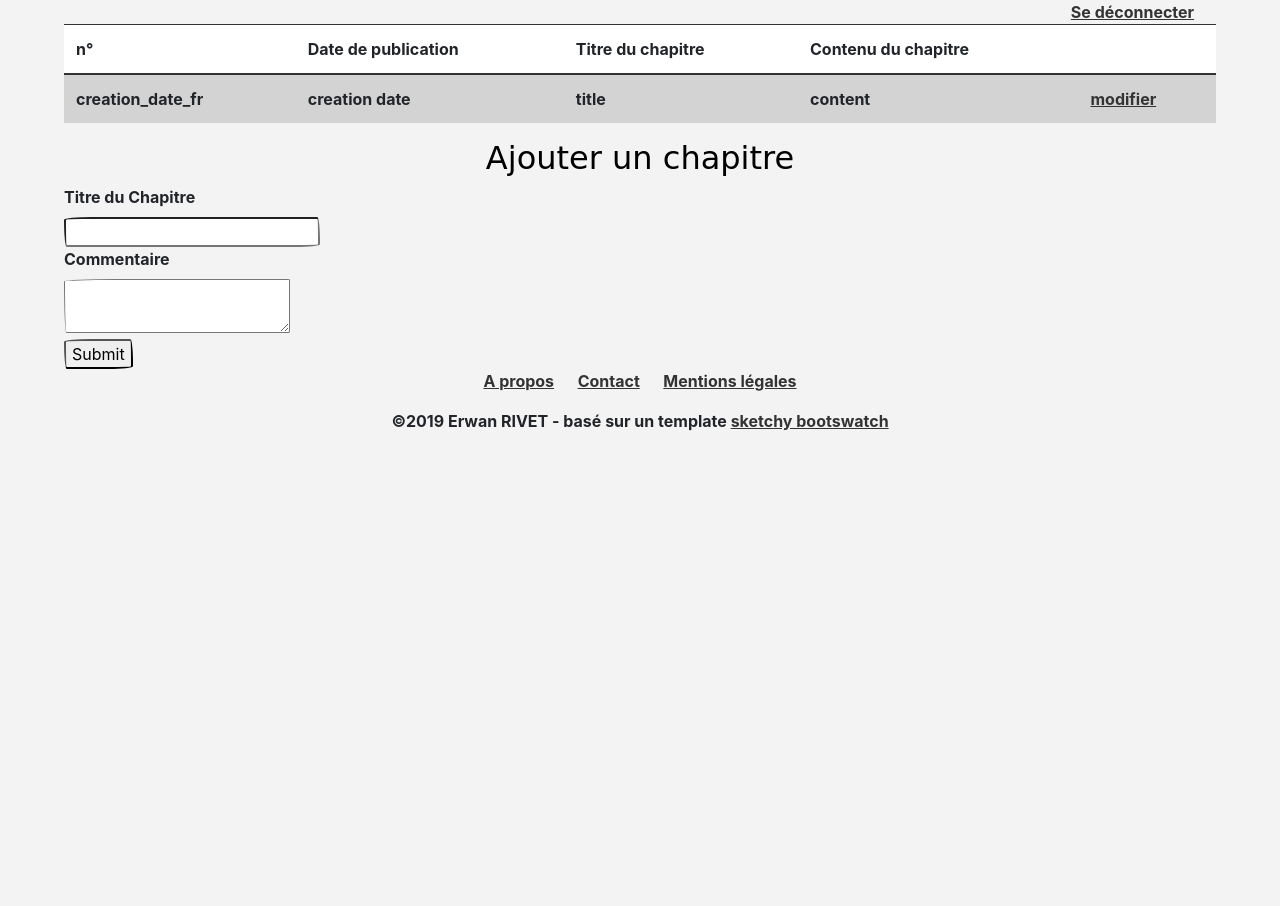
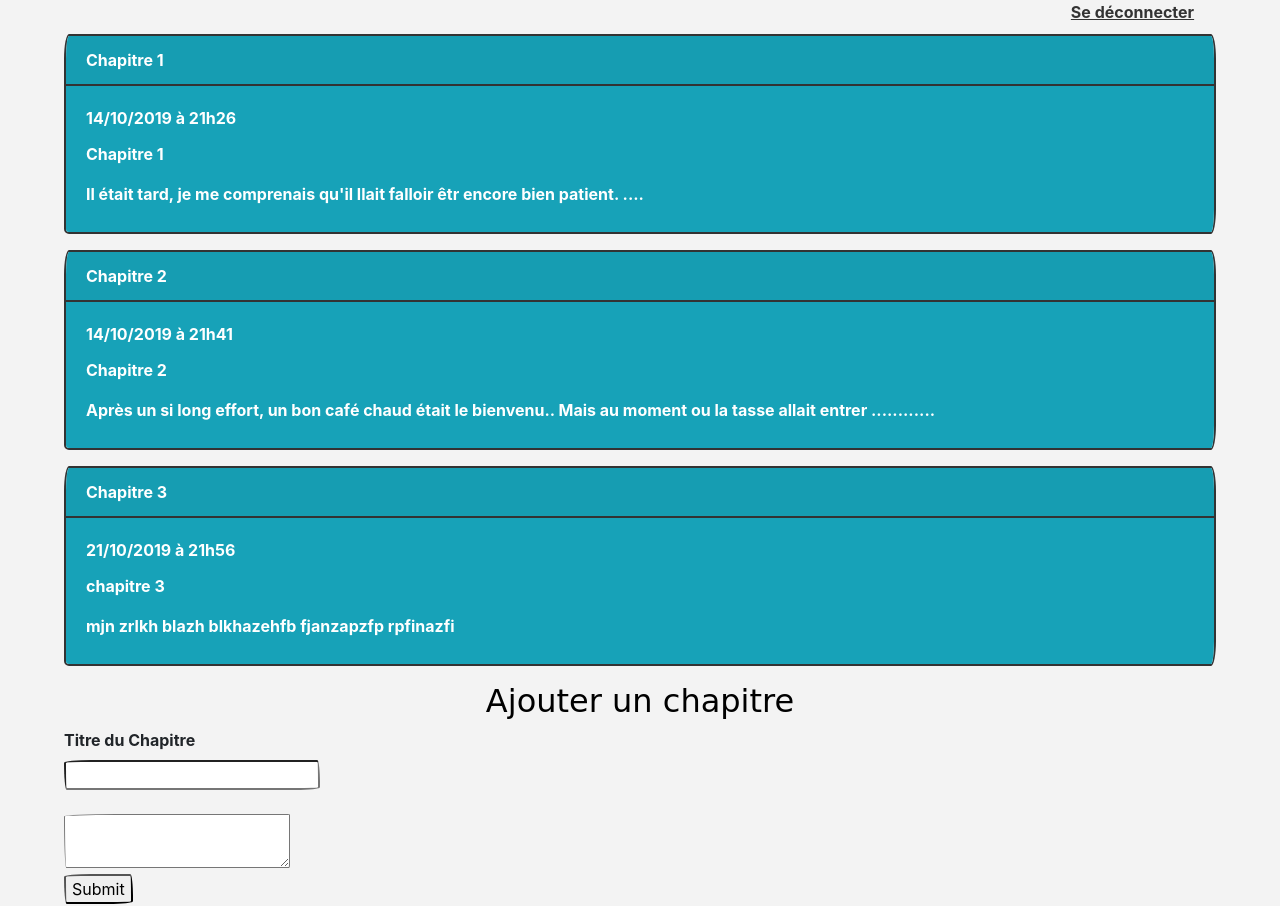
Before and after one commit to waner1er/Un_billet_pour_l-Alaska, a PHP site: page /index.php?action=admin in a window 1280 px wide. Shown: the part 76-982 px from the top of the page. Before the commit the page ends 507 px from the top, so only its background shows below. Run offline with PHP 8.4, Linux system fonts and the light colour scheme; the visitor is signed in with stand-in values (Sample User, id 1); data comes from the database, SQL or seed files in the repository; some libraries are stand-ins or nearby versions; some web fonts are replaced.

Commit message:
07 11 2019 13:38

```diff
--- a/controller/backendController.php
+++ b/controller/backendController.php
@@ -28,6 +28,20 @@ function chapter()
 {
 	$chapterManager = new ChapterManager(); // Création d'un objet
 
-    $post = $chapterManager->getchapter($_GET['id']);
+    $chapter = $chapterManager->getchapter($_GET['id']);
     require('view/backend/adminView.php');
 }
+
+function addChapter($id, $title, $content)
+{
+    $chapterManager = new ChapterManager();
+
+    $affectedLines = $chapterManager->postChapter($id, $title, $content);
+
+    if ($affectedLines === false) {
+        throw new Exception('Impossible d\'ajouter le chapitre !');
+    }
+    else {
+        header('Location: index.php?action=admin');
+    }
+}
--- a/controller/frontendController.php
+++ b/controller/frontendController.php
@@ -4,6 +4,8 @@
 require_once 'model/postManager.php';
 require_once 'model/commentManager.php';
 require_once 'model/loginManager.php';
+require_once 'model/chapterManager.php';
+
 
 function listPosts()
 {
@@ -54,15 +56,19 @@ function addComment($postId, $author, $comment)
 
     function login()
 {
+    $login = new UserManager();
     require('view/frontend/loginView.php');
 }
+
+
+
+
 function connect($username, $password)
 {
     $userManager = new UserManager();
 
     $user = $userManager->getUser($username);
 
-    //$user = getUser($username);
 
     if($user === false) {
         throw new Exception("L'utilisateur n'existe pas.");
@@ -74,7 +80,7 @@ function connect($username, $password)
     if($isPasswordValid) {
         $_SESSION['username'] = $user['username'];
 
-        require('view/backend/adminView.php');
+        header('Location: index.php?action=admin&id=');
     }
     else {
         throw new Exception("La combinaison nom d'utilisateur / mot de passe n'est pas bonne.");
--- a/index.php
+++ b/index.php
@@ -14,6 +14,9 @@ try{
                 break;
             case 'post':
                 postAction();
+                break;
+            case 'addChapter':
+                addChapterAction();
                 break;
             case 'addComment':
                 addCommentAction();
@@ -51,7 +54,7 @@ function postAction() {
 }
 
 function addCommentAction(){
-    if (isset($_GET['id']) && $_GET['id'] > 0) {
+    /*if (isset($_GET['id']) && $_GET['id'] > 0) {
                 //si les 2 champs sont remplis
                 if (!empty($_POST['author']) && !empty($_POST['comment'])) {
                     //le controller envoie 'addcomment'
@@ -65,7 +68,21 @@ function addCommentAction(){
             else {
                 //si l'id = 0 ou et négatif on affiche l'erreur
                 throw new Exception('Aucun identifiant de billet envoyé');
-            }
+            }*/
+            var_dump($_GET['id']);
+}
+function addChapterAction(){
+                //si les 2 champs sont remplis
+                if (!empty($_POST['title']) && !empty($_POST['content'])) {
+                    //le controller envoie 'addcomment'
+                    addChapter($_GET['id'], $_POST['title'], $_POST['content']);
+                }
+                else {
+                    //sinon : Erreur
+                    throw new Exception('Tous les champs ne sont pas remplis !');
+                }
+
+            var_dump($_POST['content']);
 }
 
 function loginAction() {
@@ -79,7 +96,7 @@ function loginAction() {
 
 function adminAction() {
     if(isset($_SESSION['username'])) {
-        Listchapters();
+        listchapters();
     }
     else {
         login();
--- a/model/chapterManager.php
+++ b/model/chapterManager.php
@@ -7,7 +7,7 @@ class ChapterManager extends Manager
     public function getchapters()
     {
         $db = $this->dbConnect();
-        $req = $db->query('SELECT id, title, content, DATE_FORMAT(creation_date, \'%d/%m/%Y à %Hh%i\') AS creation_date_fr FROM posts ORDER BY creation_date DESC LIMIT 0, 5');
+        $req = $db->query('SELECT id, title, content, DATE_FORMAT(creation_date, \'%d/%m/%Y à %Hh%i\') AS creation_date_fr FROM posts ORDER BY creation_date_fr ');
 
         return $req;
     }
@@ -21,5 +21,12 @@ class ChapterManager extends Manager
 
         return $chapter;
     }
+    public function postChapter($id, $title, $content)
+    {
+        $db = $this->dbConnect();
+        $chapter = $db->prepare('INSERT INTO posts(id, title, content, creation_date) VALUES(?, ?, ?, NOW())');
+        $affectedLines = $chapter->execute(array($id, $title, $content));
 
+        return $affectedLines;
+    }
 }
--- a/model/loginManager.php
+++ b/model/loginManager.php
@@ -5,8 +5,8 @@ class UserManager extends Manager {
         $db = $this->dbConnect();
         $req = $db->prepare('SELECT * FROM users WHERE username = ?');
         $req->execute(array($username));
-        $post = $req->fetch();
+        $user = $req->fetch();
 
-        return $post;
+        return $user;
     }
 }
--- a/public/css/style.css
+++ b/public/css/style.css
@@ -115,3 +115,14 @@ color:#000;
   justify-content:flex-end;
   text-align: center;
 }
+
+.adminMenu{
+width:100%;
+  display:flex;
+}
+
+.chapterEdit{
+height:200px;
+
+  overflow: scroll;
+}
--- a/view/backend/adminView.php
+++ b/view/backend/adminView.php
@@ -6,41 +6,39 @@
     <a  href="index.php?action=disconnect">Se déconnecter</a>
   </div>
 </div>
-<table class="table table-hover">
-  <thead>
-    <tr>
-      <th scope="col">n°</th>
-      <th scope="col">Date de publication</th>
-      <th scope="col">Titre du chapitre</th>
-      <th scope="col">Contenu du chapitre</th>
-      <th scope="col"></th>
-    </tr>
-  </thead>
+
 <?php
-
+while ($data = $chapters->fetch())
+{
 ?>
-<tbody>
-    <tr class="table-active">
-      <th scope="row"><?='creation_date_fr'?></th>
-      <td><?= 'creation date' ?></td>
-      <td><?= 'title' ?></td>
-      <td><?='content' ?></td>
-      <td><a href="index.php?action=chapter&amp;id=<?= 'id' ?>">modifier</a></td>
-
-    </tr>
-</tbody>
-</table>
+    <div class="ad minMenu">
+      <div class="card text-white bg-info mb-3 chapterEdit">
+        <div class="card-header">Chapitre <?= $data['id'] ?></div>
+        <div class="card-body">
+          <p class="card-title"><?= $data['creation_date_fr'] ?></p>
+          <p class="card-text"><?=  $data['title']  ?></p>
+          <p class="card-text"><?=  $data['content']  ?></p>
+        </div>
+      </div>
+    </div>
 
 
 
-<form action="#" method="post">
+<?php
+}
+$chapters->closeCursor();
+?>
+
+
+
+<form action="index.php?action=addChapter" method="post">
   <h2 style="text-align: center;">Ajouter un chapitre</h2>
     <div>
         <label for="title">Titre du Chapitre</label><br />
-        <input type="text" id="author" name="author" />
+        <input type="text" id="author" name="title" />
     </div>
     <div>
-        <label for="comment">Commentaire</label><br />
+        <label for="id"></label><br />
 
 <textarea id="mytextarea" name="content" ></textarea>
     </div>
--- a/view/frontend/listPostsView.php
+++ b/view/frontend/listPostsView.php
@@ -19,11 +19,11 @@ while ($data = $posts->fetch())
 ?>
     <div id="chapter_main" class="alert-light">
         <h1 style="color: #000">
-            <?= htmlspecialchars($data['title']) ?>
+            <?= ($data['title']) ?>
             <em>le <?= $data['creation_date_fr'] ?></em>
         </h1>
 
-        <p><?= nl2br(htmlspecialchars($data['content'])) ?>        </p>
+        <p><?= nl2br($data['content']) ?>        </p>
 
         <a href="index.php?action=post&amp;id=<?= $data['id'] ?>" class="btn btn-info btn-lg">Commentaires</a>
     </div>
--- a/view/frontend/loginView.php
+++ b/view/frontend/loginView.php
@@ -1,5 +1,4 @@
 <?php ob_start(); ?>
-
 <div  class="container">
   <div id="login" class="row">
     <form class="col-lg-8"action="index.php?action=login" method="post">
--- a/view/frontend/postView.php
+++ b/view/frontend/postView.php
@@ -12,12 +12,12 @@
 
 <div id="chapters" class="alert-light">
     <h3>
-        <?= htmlspecialchars($post['title']) ?>
+        <?=($post['title']) ?>
         <em>le <?= $post['creation_date_fr'] ?></em>
     </h3>
 
     <p>
-        <?= nl2br(htmlspecialchars($post['content'])) ?>
+        <?= nl2br($post['content']) ?>
     </p>
 </div>
 
```
